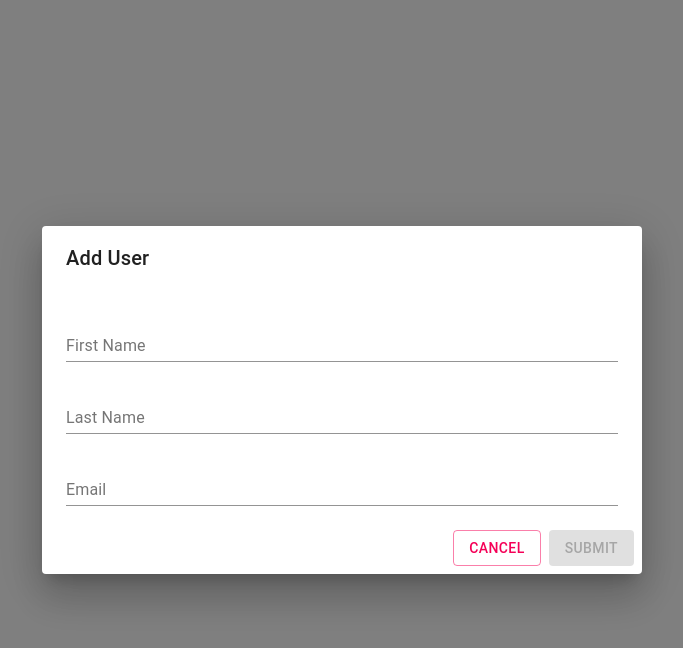
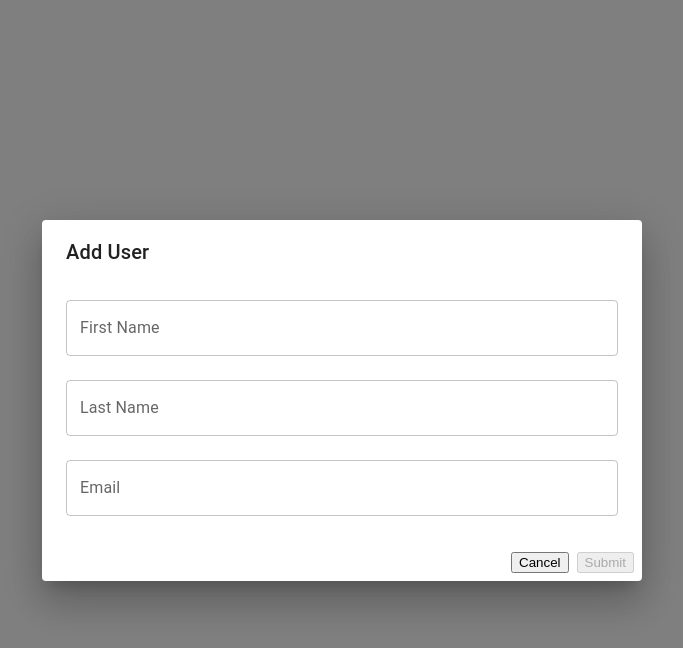
Before and after one commit to Ayuinfra/Rendering-Page, a React (Create React App) app: page / in a window 1280 px wide. Both pictures are taken after a click on the button "ADD USER". Shown: the top 648 px of the page, without its empty margins (298-981 px from the left). Built offline with nearby package versions, Linux system fonts and the light colour scheme.

Commit message:
code updated

```diff
--- a/src/adduser/AddUser.js
+++ b/src/adduser/AddUser.js
@@ -1,12 +1,32 @@
-import { Button, Dialog, DialogActions, DialogContent, DialogTitle, TextField } from "@material-ui/core";
-import { useState } from "react";
+import { Button } from '@mui/base';
+import { Dialog, DialogActions, DialogContent, DialogTitle, TextField } from '@mui/material';
+import React, { useState } from 'react';
+
 
 const AddUser = ({ handleAddUser, handleGoHome }) => {
   const [firstName, setFirstName] = useState('');
   const [lastName, setLastName] = useState('');
   const [email, setEmail] = useState('');
+  const [firstNameError, setFirstNameError] = useState(false);
+  const [lastNameError, setLastNameError] = useState(false);
+  const [emailError, setEmailError] = useState(false);
 
   const handleFormSubmit = () => {
+    if (!validateName(firstName)) {
+      setFirstNameError(true);
+      return;
+    }
+
+    if (!validateName(lastName)) {
+      setLastNameError(true);
+      return;
+    }
+
+    if (!validateEmail(email)) {
+      setEmailError(true);
+      return;
+    }
+
     const newUser = {
       firstName,
       lastName,
@@ -16,7 +36,22 @@ const AddUser = ({ handleAddUser, handleGoHome }) => {
     setFirstName('');
     setLastName('');
     setEmail('');
+    setFirstNameError(false);
+    setLastNameError(false);
+    setEmailError(false);
     handleGoHome();
+  };
+
+  const validateName = (name) => {
+
+    const namePattern = /^[a-zA-Z ]*$/;
+    return namePattern.test(name);
+  };
+
+  const validateEmail = (email) => {
+
+    const emailPattern = /^\s*[\w+\-.]+@[a-zA-Z\d\-]+(\.[a-zA-Z\d\-]+)*\s*$/;
+    return emailPattern.test(email);
   };
 
   return (
@@ -29,6 +64,8 @@ const AddUser = ({ handleAddUser, handleGoHome }) => {
           onChange={(e) => setFirstName(e.target.value)}
           fullWidth
           margin="normal"
+          error={firstNameError}
+          helperText={firstNameError && 'Invalid first name'}
         />
         <TextField
           label="Last Name"
@@ -36,6 +73,8 @@ const AddUser = ({ handleAddUser, handleGoHome }) => {
           onChange={(e) => setLastName(e.target.value)}
           fullWidth
           margin="normal"
+          error={lastNameError}
+          helperText={lastNameError && 'Invalid last name'}
         />
         <TextField
           label="Email"
@@ -43,6 +82,8 @@ const AddUser = ({ handleAddUser, handleGoHome }) => {
           onChange={(e) => setEmail(e.target.value)}
           fullWidth
           margin="normal"
+          error={emailError}
+          helperText={emailError && 'Invalid email'}
         />
       </DialogContent>
       <DialogActions>
--- a/src/editpage/Edit.js
+++ b/src/editpage/Edit.js
@@ -1,22 +1,32 @@
-import { Button, Dialog, DialogActions, DialogContent, DialogTitle, TextField } from '@material-ui/core';
-import React, { useState, useEffect } from 'react';
+import { Button } from '@mui/base';
+import { Dialog, DialogActions, DialogContent, DialogTitle, TextField } from '@mui/material';
+import React, { useState } from 'react';
 
 
 const EditUser = ({ user, handleUpdateUser, handleGoHome }) => {
-  const [firstName, setFirstName] = useState('');
-  const [lastName, setLastName] = useState('');
-  const [email, setEmail] = useState('');
+  const [firstName, setFirstName] = useState(user.firstName);
+  const [lastName, setLastName] = useState(user.lastName);
+  const [email, setEmail] = useState(user.email);
+  const [firstNameError, setFirstNameError] = useState(false);
+  const [lastNameError, setLastNameError] = useState(false);
+  const [emailError, setEmailError] = useState(false);
 
-  useEffect(() => {
-    if (user) {
-      setFirstName(user.firstName);
-      setLastName(user.lastName);
-      setEmail(user.email);
+  const handleFormSubmit = () => {
+    if (!validateName(firstName)) {
+      setFirstNameError(true);
+      return;
     }
-  }, [user]);
 
-  const handleFormSubmit = (e) => {
-    e.preventDefault();
+    if (!validateName(lastName)) {
+      setLastNameError(true);
+      return;
+    }
+
+    if (!validateEmail(email)) {
+      setEmailError(true);
+      return;
+    }
+
     const updatedUser = {
       id: user.id,
       firstName,
@@ -24,19 +34,39 @@ const EditUser = ({ user, handleUpdateUser, handleGoHome }) => {
       email,
     };
     handleUpdateUser(updatedUser);
+    setFirstName('');
+    setLastName('');
+    setEmail('');
+    setFirstNameError(false);
+    setLastNameError(false);
+    setEmailError(false);
+    handleGoHome();
+  };
+
+  const validateName = (name) => {
+
+    const namePattern = /^[a-zA-Z ]*$/;;
+    return namePattern.test(name);
+  };
+
+  const validateEmail = (email) => {
+
+    const emailPattern = /^\s*[\w+\-.]+@[a-zA-Z\d\-]+(\.[a-zA-Z\d\-]+)*\s*$/;
+    return emailPattern.test(email);
   };
 
   return (
     <Dialog open={true} onClose={handleGoHome}>
       <DialogTitle>Edit User</DialogTitle>
       <DialogContent>
-        <form onSubmit={handleFormSubmit}>
         <TextField
           label="First Name"
           value={firstName}
           onChange={(e) => setFirstName(e.target.value)}
           fullWidth
           margin="normal"
+          error={firstNameError}
+          helperText={firstNameError && 'Invalid first name'}
         />
         <TextField
           label="Last Name"
@@ -44,6 +74,8 @@ const EditUser = ({ user, handleUpdateUser, handleGoHome }) => {
           onChange={(e) => setLastName(e.target.value)}
           fullWidth
           margin="normal"
+          error={lastNameError}
+          helperText={lastNameError && 'Invalid last name'}
         />
         <TextField
           label="Email"
@@ -51,11 +83,16 @@ const EditUser = ({ user, handleUpdateUser, handleGoHome }) => {
           onChange={(e) => setEmail(e.target.value)}
           fullWidth
           margin="normal"
+          error={emailError}
+          helperText={emailError && 'Invalid email'}
         />
+      </DialogContent>
       <DialogActions>
-            <Button onClick={handleGoHome}>Back</Button>
+        <Button onClick={handleGoHome} variant="outlined" color="secondary">
+          Cancel
+        </Button>
         <Button
-              type="submit"
+          onClick={handleFormSubmit}
           variant="contained"
           color="primary"
           disabled={!firstName || !lastName || !email}
@@ -63,8 +100,6 @@ const EditUser = ({ user, handleUpdateUser, handleGoHome }) => {
           Update
         </Button>
       </DialogActions>
-        </form>
-      </DialogContent>
     </Dialog>
   );
 };
--- a/src/homepage/Home.js
+++ b/src/homepage/Home.js
@@ -26,7 +26,7 @@ const Home = ({ users, handleAddUser, handleEditUser, handleDeleteUser }) => {
   });
 
   return (
-    <Container  >
+    <Container maxWidth="md" sx={{ marginTop: '2rem', display: 'flexStart' }}  >
       <>
       <Table>
         <TableHead>
```
Lines whose indentation alone changed are shown as unchanged.
